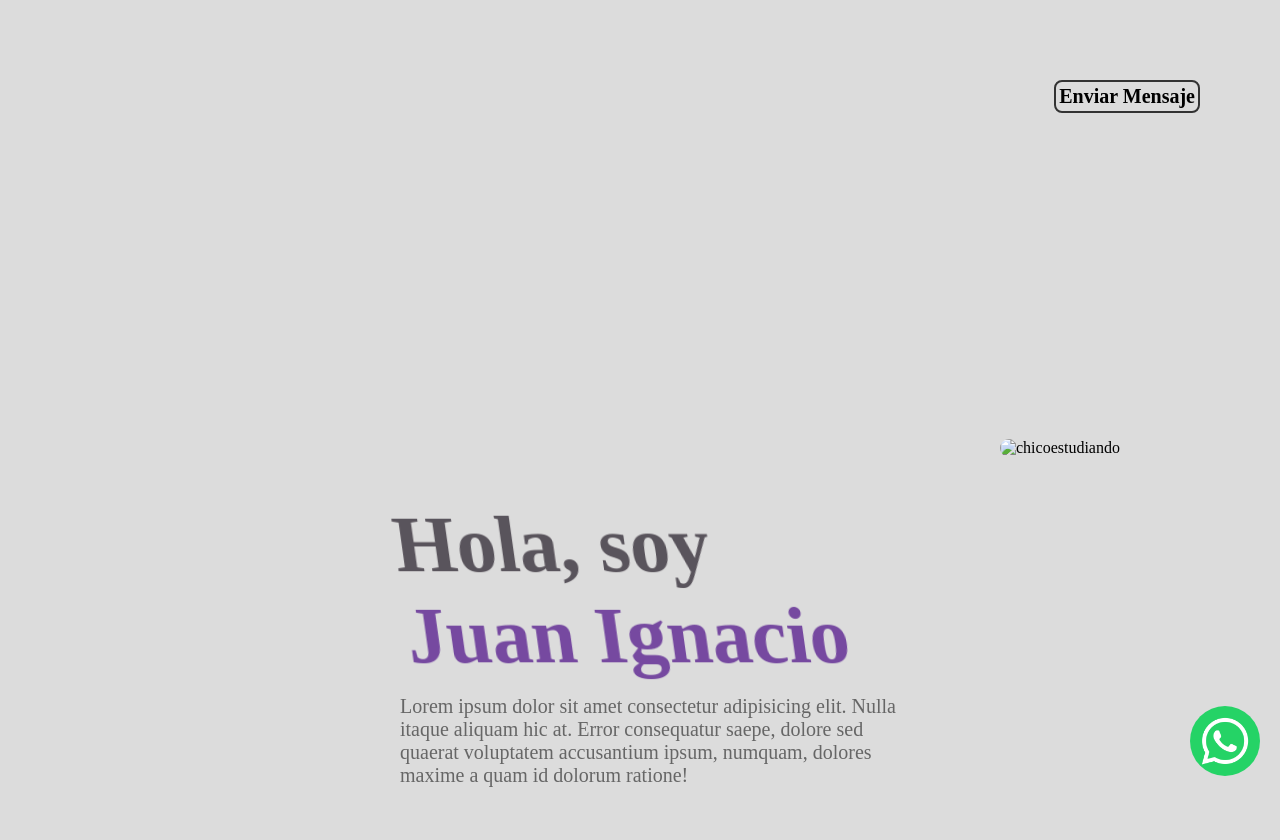
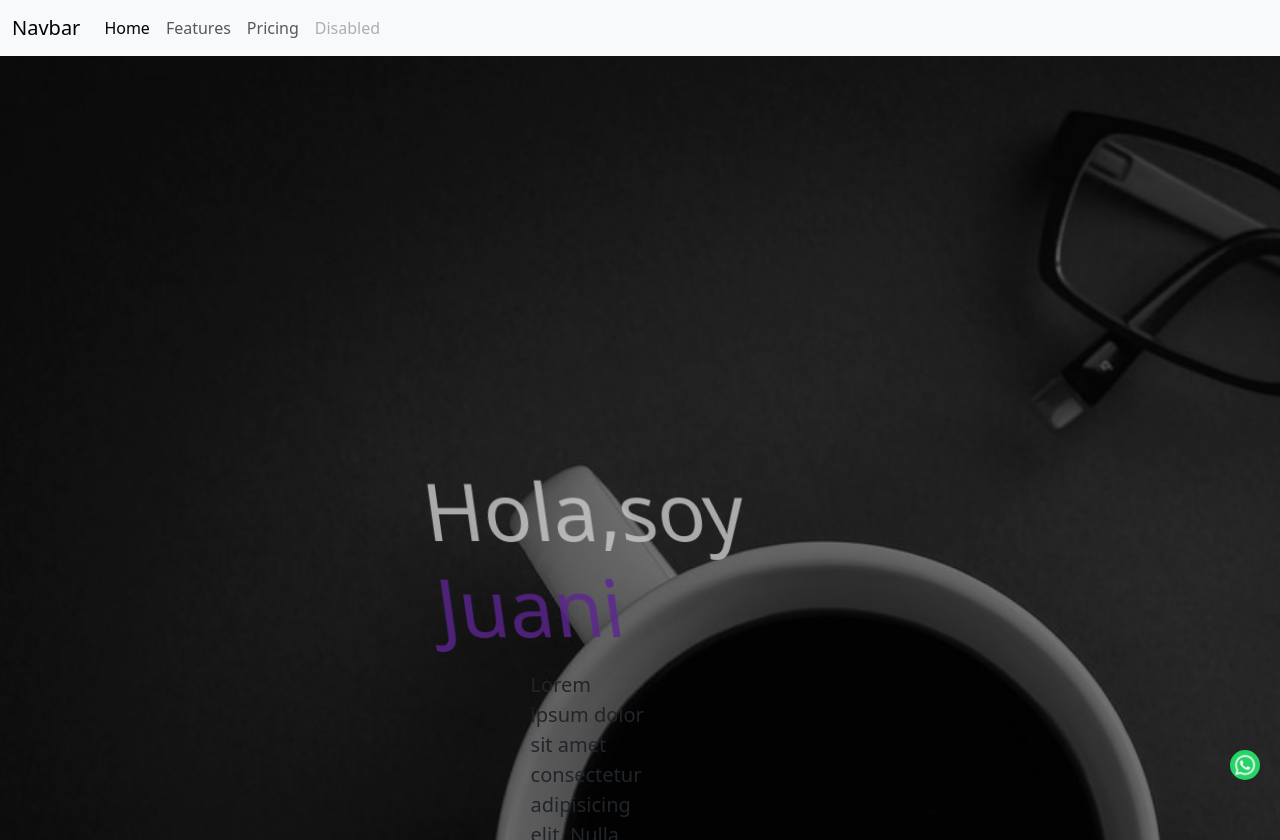
Before and after one commit to juanirz/Trabjo-practico, a plain HTML site: page index.html in a window 1280 px wide. Shown: the top 840 px of the page. Drawn offline with nearby package versions, Linux system fonts and the light colour scheme.

Commit message:
add: imagen de fondo y navbar boostrap

```diff
--- a/index.html
+++ b/index.html
@@ -6,26 +6,45 @@
   <meta name="viewport" content="width=device-width, initial-scale=1.0">
   <title>Document</title>
   <link rel="stylesheet" href="./styles/style.css">
+  <link href="https://cdn.jsdelivr.net/npm/bootstrap@5.3.6/dist/css/bootstrap.min.css" rel="stylesheet"
+    integrity="sha384-4Q6Gf2aSP4eDXB8Miphtr37CMZZQ5oXLH2yaXMJ2w8e2ZtHTl7GptT4jmndRuHDT" crossorigin="anonymous">
+
 </head>
 
 <body>
-  <header>
-    <nav class="barranav">
-      <a href="#" class="btn-outline">Enviar Mensaje</a>
+  <header class="navbarr">
+  <nav class="navbar navbar-expand-lg bg-body-tertiary">
+  <div class="container-fluid">
+    <a class="navbar-brand" href="#">Navbar</a>
+    <button class="navbar-toggler" type="button" data-bs-toggle="collapse" data-bs-target="#navbarNavAltMarkup" aria-controls="navbarNavAltMarkup" aria-expanded="false" aria-label="Toggle navigation">
+      <span class="navbar-toggler-icon"></span>
+    </button>
+    <div class="collapse navbar-collapse" id="navbarNavAltMarkup">
+      <div class="navbar-nav">
+        <a class="nav-link active" aria-current="page" href="#">Home</a>
+        <a class="nav-link" href="#">Features</a>
+        <a class="nav-link" href="#">Pricing</a>
+        <a class="nav-link disabled" aria-disabled="true">Disabled</a>
+      </div>
+    </div>
+  </div>
+</nav>
 </nav>
   </header>
+  <section class="main">
     <div class="content-principal">
       <h1>
-      Hola, soy <span>Juan Ignacio</span>
+        Hola,soy <span>Juani</span>
       </h1>
       <p>
         Lorem ipsum dolor sit amet consectetur adipisicing elit. Nulla itaque aliquam hic at. Error consequatur saepe,
         dolore sed quaerat voluptatem accusantium ipsum, numquam, dolores maxime a quam id dolorum ratione!
       </p>
-    <div class="imagen-chico">
+      <!--<div class="imagen-chico">
         <img class="baner" src="./assets/chicoestudiando.jpg" alt="chicoestudiando">
+      </div>-->
     </div>
-  </div>
+  </section>
   <section class="information">
     <section class="about">
       <h2>Sobre mi</h2>
@@ -81,6 +100,10 @@
       <img src="./assets/icon-wsp.png" alt="Whatsapp">
     </a>
   </div>
+
+  <script src="https://cdn.jsdelivr.net/npm/bootstrap@5.3.6/dist/js/bootstrap.bundle.min.js"
+    integrity="sha384-j1CDi7MgGQ12Z7Qab0qlWQ/Qqz24Gc6BM0thvEMVjHnfYGF0rmFCozFSxQBxwHKO"
+    crossorigin="anonymous"></script>
 </body>
 
 </html>
--- a/styles/style.css
+++ b/styles/style.css
@@ -9,68 +9,50 @@ body {
 }
 
 .baner {
-  width: 350px;
+  width: 150px;
   position: relative;
   bottom: 380px;
-  left: 600px;
+  left: 500px;
   border-radius: 30px;
+}
+
+.main {
+  background: url(../assets/coffee-fondo.jpg);
+  background-size: cover;
+}
+
+.main {
+  display: flex;
+  flex-direction: column;
 }
 
 .content-principal {
   display: flex;
+  flex-direction: column;
+  gap: 2px;
+  max-width: 100px;
+  margin-left: 430px;
   align-items: center;
-  justify-content: space-between;
+  padding-top: 400px;
   flex-wrap: wrap;
-  padding: 300px
 }
 
 .content-principal h1 {
+
   font-size: 80px;
   margin-bottom: 20px;
-  color: #38313b;
+  color: #cccccc;
   animation: mostrar-titulo 2s alternate infinite;
+}
+
+.content-principal p {
+  font-size: 20px;
+  text-align: start;
+  justify-content: space-between;
 }
 
 .content-principal span {
   color: #5c2491;
-}
-
-.content-principal p {
-  font-size: 20px;
-  color: #666;
-  margin-bottom: 2rem;
-}
-
-.content-principal {
-  max-width: 500px;
-  margin-left: 100px;
-}
-
-.barranav {
-  display: flex;
-  justify-content: flex-end;
-  align-items: center;
-
-}
-
-.btn-outline {
-  border: 2px solid #333;
-  padding: 3px;
-  border-radius: 8px;
-  text-decoration: none;
-  color: #000;
-  font-weight: 600;
-  font-size: 20px;
-
-}
-
-.btn-outline:hover {
-  background: #a076c7;
-}
-
-header {
-  padding: 80px;
-
 }
 
 .information {
@@ -166,3 +148,8 @@ header {
   width: 100%;
   border-radius: 50px;
 }
+
+.navbarr {
+  background-color: #5c2491;
+  padding: 0px;
+}
```
Also changed, not shown: assets/coffee-fondo.jpg (added). Lines whose indentation alone changed are shown as unchanged.
